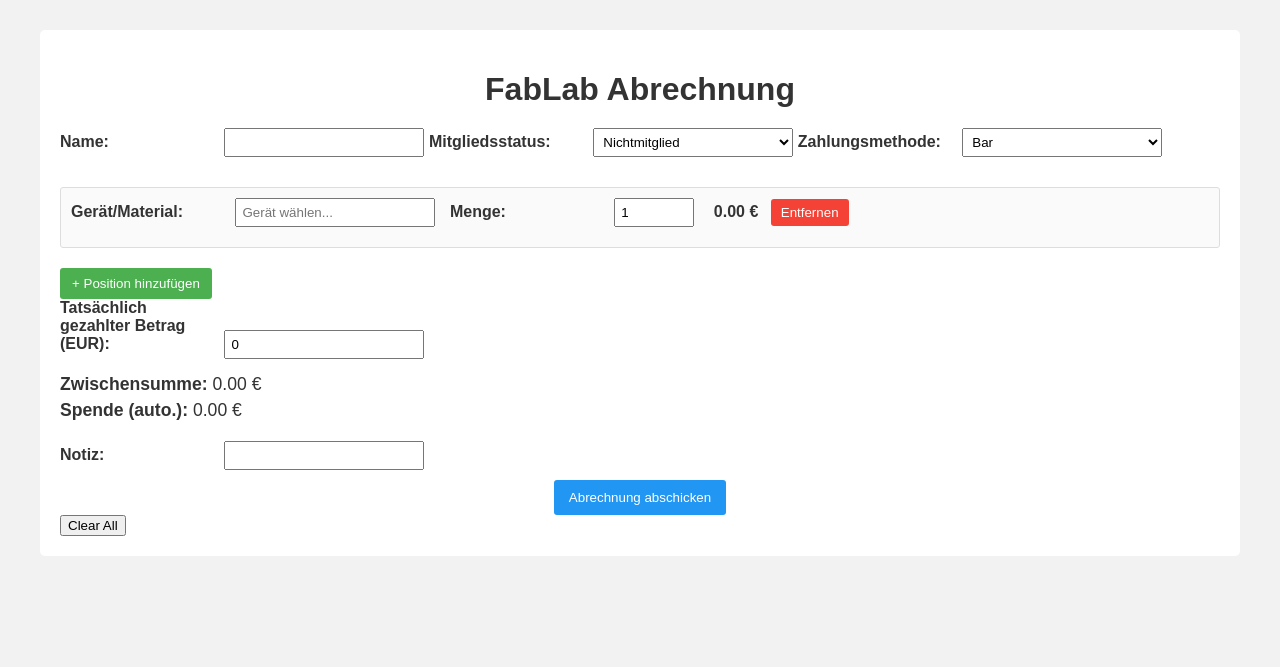
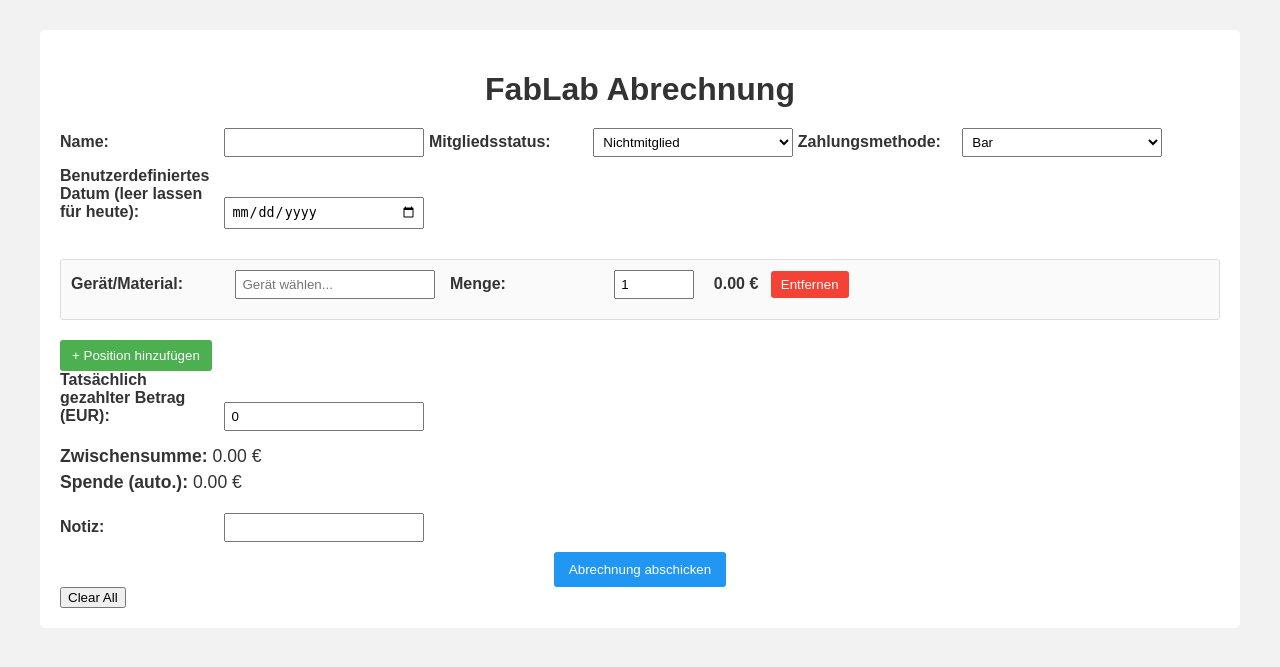
Before and after one commit to FabLabLuebeckEV/BezahlTerminal, a Flask app: page / in a window 1280 px wide. Shown: the top 667 px of the page. Run offline with Flask 3, Linux system fonts and the light colour scheme.

Commit message:
feat: Allow custom date for billing entries and invoices
This commit introduces the ability for you to specify a custom date when creating a new billing entry.

Modifications:

- `templates/index.html`: Added an optional date input field ("custom_date"). If left empty, the current date will be used.
- `main.py`:
    - The `index()` function now checks for `custom_date` in the form data. If provided and valid, this date (combined with the current time) is used for the `datum` field in the CSV export. Otherwise, the current date and time are used.
    - The `create_invoice_with_attachment()` function was updated to accept an optional `date_for_invoice` parameter. This allows the invoice date in EasyVerein to be set to the user-specified date (or current date if none is provided).
    - The call to `create_invoice_with_attachment()` in `index()` now passes the selected or current date.
    - The `reupload_invoice()` function was also updated to correctly pass the date parameter to `create_invoice_with_attachment()`.

This change provides more flexibility for backdating or future-dating entries if necessary, while defaulting to the current timestamp for normal operation.

```diff
--- a/main.py
+++ b/main.py
@@ -110,7 +110,7 @@ def handle_token_refresh(token: str | None):
         logging.exception("Token-Refresh: Konnte config.json nicht schreiben – behalte alten Wert.")
 
 
-def create_invoice_with_attachment(file: Path, totalPrice: float, isCash: bool = True, name: string = "Sammelnutzer", date: datetime.date = datetime.date.today()):
+def create_invoice_with_attachment(file: Path, totalPrice: float, isCash: bool = True, name: string = "Sammelnutzer", date_for_invoice: datetime.date = None):
     logging.info("Try: Generating invoice with attachment")
     ev_connection = EasyvereinAPI(api_key=api_key,
                       api_version='v2.0', token_refresh_callback=handle_token_refresh, auto_refresh_token=True)  # token_refresh_callback=handle_token_refresh, auto_refresh_token=True,
@@ -118,7 +118,7 @@ def create_invoice_with_attachment(file: Path, totalPrice: float, isCash: bool =
     invoice_model = InvoiceCreate(
         invNumber=file.stem,
         totalPrice=totalPrice,
-        date=date,
+        date=date_for_invoice if date_for_invoice else datetime.date.today(),
         isDraft=True,
         gross=False,
         description="Gerätenutzung",
@@ -370,8 +370,19 @@ def index():
         #if zahlungsmethode.lower() == "karte":
         #    rechnungsnummer = generate_unique_invoice_number()
 
+        custom_date_str = request.form.get("custom_date", "").strip()
+        if custom_date_str:
+            try:
+                custom_date_obj = datetime.datetime.strptime(custom_date_str, "%Y-%m-%d")
+                # Combine parsed date with current time
+                effective_datetime_obj = datetime.datetime.combine(custom_date_obj.date(), datetime.datetime.now().time())
+            except ValueError:
+                effective_datetime_obj = datetime.datetime.now()  # Fallback to now if parsing fails
+        else:
+            effective_datetime_obj = datetime.datetime.now()  # Default to now if custom_date is empty
+
         data_dict = {
-            "datum": datetime.datetime.now().strftime("%d.%m.%Y %H:%M:%S"),
+            "datum": effective_datetime_obj.strftime("%d.%m.%Y %H:%M:%S"),
             "rechnungsnummer": rechnungsnummer,
             "name": name,
             "mitgliedsstatus": mitgliedsstatus,
@@ -386,7 +397,7 @@ def index():
 
         # PDF-Beleg generieren
         pdf_file = generate_pdf_receipt(data_dict)
-        create_invoice_with_attachment(Path(pdf_file), bezahlter_betrag, zahlungsmethode.lower() == "bar", name)
+        create_invoice_with_attachment(Path(pdf_file), bezahlter_betrag, zahlungsmethode.lower() == "bar", name, date_for_invoice=effective_datetime_obj.date())
         flash(
             f"Abrechnung gespeichert! bezahlter Betrag: {bezahlter_betrag:.2f} €, Spende: {spende:.2f}, Rechnungsnr.: {rechnungsnummer}. PDF: {os.path.basename(pdf_file)}", "success")
         return redirect(url_for("index"))
@@ -672,7 +683,7 @@ def reupload_invoice():
 
     try:
         create_invoice_with_attachment(pdf_full_path, total_price, is_cash, name,
-                                       date=datetime.datetime.strptime(invoice_data["datum"], "%d.%m.%Y %H:%M:%S").date())
+                                       date_for_invoice=datetime.datetime.strptime(invoice_data["datum"], "%d.%m.%Y %H:%M:%S").date())
         flash(f"Rechnung {rechnungsnummer} erfolgreich erneut zu EasyVerein hochgeladen.", "success")
     except Exception as e:
         logging.error(f"Fehler beim erneuten Hochladen der Rechnung {rechnungsnummer}: {e}", exc_info=True)
--- a/templates/index.html
+++ b/templates/index.html
@@ -41,6 +41,9 @@
         <option value="Bar" selected>Bar</option>
         <option value="Karte">Karte</option>
       </select>
+
+      <label for="custom_date">Benutzerdefiniertes Datum (leer lassen für heute):</label>
+      <input type="date" name="custom_date" id="custom_date">
     </div>
     <input type="hidden" name="rechnungsnummer" id="rechnungsnummer-input">
 
```
